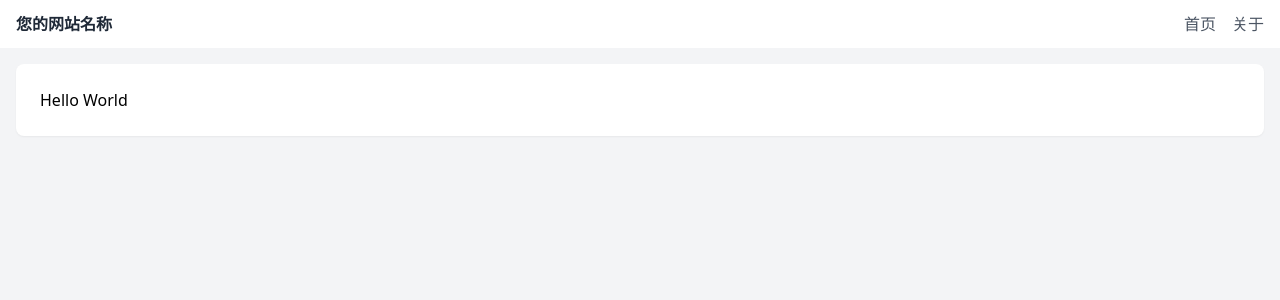
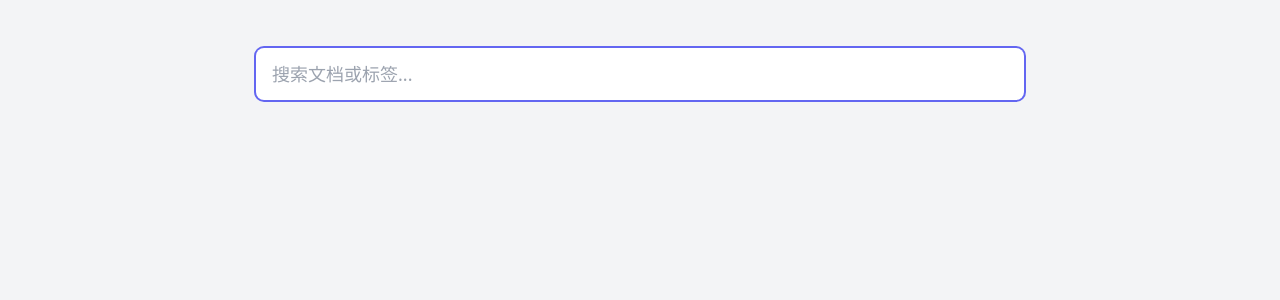
Before and after one commit to duian/mirror, a React (Vite) app: page / in a window 1280 px wide. Shown: the top 300 px of the page. Built offline with nearby package versions, Linux system fonts and the light colour scheme.

Commit message:
feat: 修改首页为搜索栏演示

```diff
--- a/package.json
+++ b/package.json
@@ -17,6 +17,7 @@
     "react-dom": "^18.3.1"
   },
   "devDependencies": {
+    "@tailwindcss/forms": "^0.5.9",
     "@tauri-apps/cli": "^2.1.0",
     "@types/react": "^18.3.1",
     "@types/react-dom": "^18.3.1",
--- a/src/App.tsx
+++ b/src/App.tsx
@@ -1,6 +1,6 @@
 import { useState, useEffect } from 'react'
 import './globals.css'
-import Navbar from './components/Navbar'
+import SearchInput from './components/SearchInput'
 import Settings from './components/Settings'
 import { Dialog } from '@headlessui/react'
 
@@ -9,7 +9,6 @@ function App() {
 
   useEffect(() => {
     const handleKeyDown = (event: KeyboardEvent) => {
-      // 检测 Cmd + , 组合键
       if (event.metaKey && event.key === ',') {
         event.preventDefault()
         setIsSettingsOpen(true)
@@ -22,12 +21,9 @@ function App() {
 
   return (
     <>
-      <Navbar />
       <main className="min-h-screen bg-gray-100 p-4">
-        <div className="max-w-7xl mx-auto">
-          <div className="bg-white rounded-lg shadow-sm p-6">
-            <h1>Hello World</h1>
-          </div>
+        <div className="max-w-3xl mx-auto pt-8">
+          <SearchInput />
         </div>
       </main>
 
--- /dev/null
+++ b/src/components/SearchInput.tsx
@@ -0,0 +1,71 @@
+import { useState, useEffect } from 'react'
+
+interface SearchResult {
+  id: string
+  title: string
+  tags: string[]
+}
+
+// 示例数据，实际应该从您的数据源获取
+const mockData: SearchResult[] = [
+  { id: '1', title: '示例文档1', tags: ['文档', '教程'] },
+  { id: '2', title: '示例文档2', tags: ['笔记', '教程'] },
+  // ... 更多数据
+]
+
+export default function SearchInput() {
+  const [query, setQuery] = useState('')
+  const [results, setResults] = useState<SearchResult[]>([])
+
+  useEffect(() => {
+    if (!query.trim()) {
+      setResults([])
+      return
+    }
+
+    // 搜索逻辑
+    const filtered = mockData.filter(item =>
+      item.title.toLowerCase().includes(query.toLowerCase()) ||
+      item.tags.some(tag => tag.toLowerCase().includes(query.toLowerCase()))
+    )
+    setResults(filtered)
+  }, [query])
+
+  return (
+    <div className="relative">
+      <div className="relative">
+        <input
+          type="text"
+          value={query}
+          onChange={(e) => setQuery(e.target.value)}
+          className="w-full px-4 py-3 text-lg rounded-lg border-0 bg-white shadow-sm ring-1 ring-inset ring-gray-300 placeholder:text-gray-400 focus:ring-2 focus:ring-indigo-500"
+          placeholder="搜索文档或标签..."
+          autoFocus
+        />
+      </div>
+
+      {results.length > 0 && (
+        <div className="absolute w-full mt-2 bg-white rounded-lg shadow-lg border border-gray-200 max-h-96 overflow-y-auto">
+          {results.map((result) => (
+            <div
+              key={result.id}
+              className="p-4 hover:bg-gray-50 cursor-pointer border-b border-gray-100 last:border-b-0"
+            >
+              <div className="font-medium text-gray-900">{result.title}</div>
+              <div className="mt-1 flex gap-2">
+                {result.tags.map((tag) => (
+                  <span
+                    key={tag}
+                    className="inline-flex items-center px-2 py-0.5 rounded text-xs font-medium bg-gray-100 text-gray-800"
+                  >
+                    {tag}
+                  </span>
+                ))}
+              </div>
+            </div>
+          ))}
+        </div>
+      )}
+    </div>
+  )
+}
--- a/tailwind.config.js
+++ b/tailwind.config.js
@@ -5,7 +5,13 @@ module.exports = {
     "./index.html",
   ],
   theme: {
-    extend: {},
+    extend: {
+      maxHeight: {
+        '96': '24rem',
+      }
+    },
   },
-  plugins: [],
+  plugins: [
+    require('@tailwindcss/forms'),
+  ],
 }
```
Also changed, not shown: 1 other file (tests, documents, lock files or other folders).
